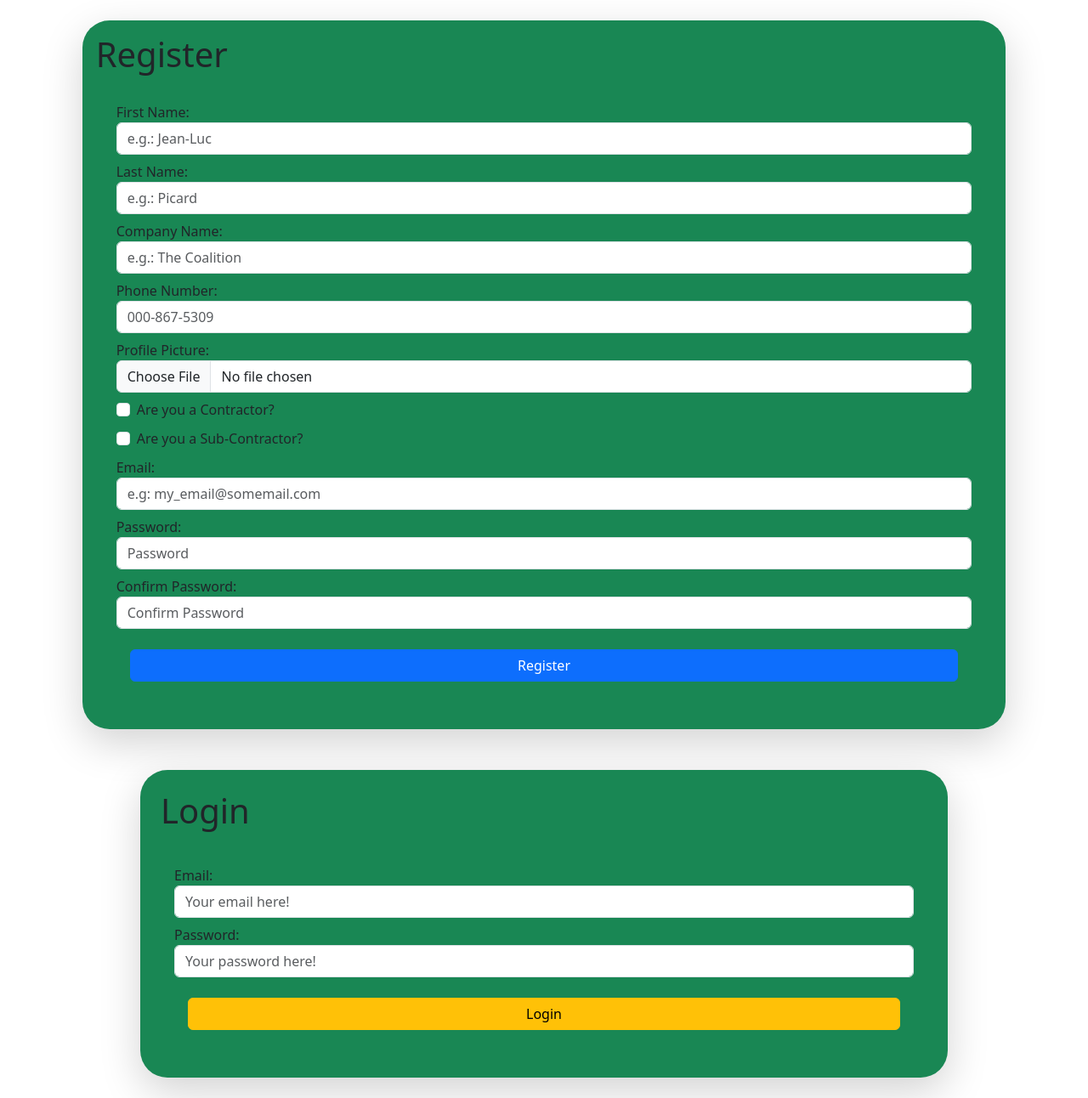
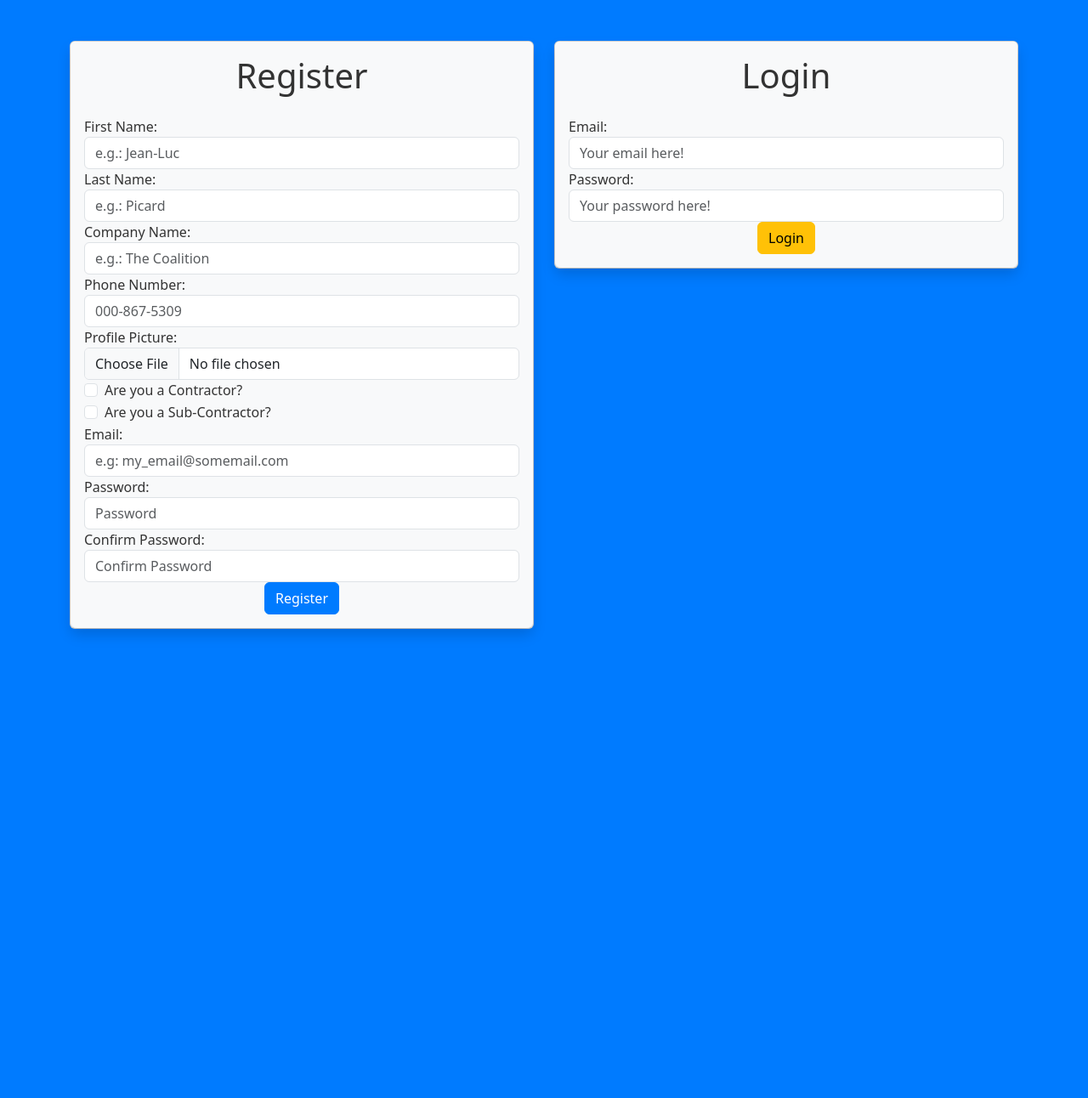
Before and after one commit to Sedium890/final_project, a Flask app: page / in a window 1280 px wide. Shown: the whole page at 85% size. After the commit the page ends 750 px from the top, so only its background shows below. Run offline with Flask 3, Linux system fonts and the light colour scheme.

Commit message:
final commit

```diff
--- a/app/static/css/style.css
+++ b/app/static/css/style.css
@@ -56,3 +56,10 @@ body{
     background-color: #c82333;
     border-color: #bd2130;
 }
+
+
+.card-body {
+    color: #333; /* Set the font color */
+    border-radius: 0.5rem; /* Add rounded corners */
+    box-shadow: 0 0.5rem 1rem rgba(0, 0, 0, 0.15); /* Add box shadow */
+}
--- a/app/templates/index.html
+++ b/app/templates/index.html
@@ -1,48 +1,56 @@
 <!DOCTYPE html>
 <html lang="en">
+
 <head>
     <meta charset="UTF-8">
     <meta http-equiv="X-UA-Compatible" content="IE=edge">
     <meta name="viewport" content="width=device-width, initial-scale=1.0">
     <title>Contract Network</title>
-    <link href="https://cdn.jsdelivr.net/npm/bootstrap@5.3.0-alpha1/dist/css/bootstrap.min.css" rel="stylesheet" integrity="sha384-GLhlTQ8iRABdZLl6O3oVMWSktQOp6b7In1Zl3/Jr59b6EGGoI1aFkw7cmDA6j6gD" crossorigin="anonymous">
-    <script src="../static/javascript/script.js"defer></script>
+    <link href="https://cdn.jsdelivr.net/npm/bootstrap@5.3.0-alpha1/dist/css/bootstrap.min.css" rel="stylesheet"
+        integrity="sha384-GLhlTQ8iRABdZLl6O3oVMWSktQOp6b7In1Zl3/Jr59b6EGGoI1aFkw7cmDA6j6gD" crossorigin="anonymous">
+    <link rel="stylesheet" href="../static/css/style.css">
+    <script src="../static/javascript/script.js" defer></script>
 </head>
+
 <body>
-    <div class>
+    <div class="container my-5">
         {% with messages = get_flashed_messages(with_categories=true) %}
         {% if messages %}
-                <div class="alert alert-success text-danger" role="alert">
+        <div class="alert alert-success" role="alert">
             <h4 class="alert-heading">Hey!</h4>
-                    <ul class="flashes">
+            <ul class="list-unstyled">
                 {% for category, message in messages %}
-                            <li class="{{ category }}">{{ message }}</li>
+                <li class="mb-2 {{ category }}">{{ message }}</li>
                 {% endfor %}
             </ul>
         </div>
         {% endif %}
         {% endwith %}
-        <div class="row justify-content-around">
-            <div class="col-10 p-3 my-4 bg-success rounded-5 shadow-lg">
-                <h1>
-                    Register
-                </h1>
-            <form class="d-flex justify-content-sm-center flex-sm-column gap-2 p-4" action='/sighting/register' method="post" enctype="multipart/form-data">
+        <div class="row justify-content-center">
+            <div class="col-md-6">
+                <div class="card mb-4">
+                    <div class="card-body bg-light">
+                        <h1 class="card-title text-center mb-4">Register</h1>
+                        <form action="/sighting/register" method="post" enctype="multipart/form-data">
                             <div class="form-group">
                                 <label for="first_name">First Name:</label>
-                        <input type="text" class="form-control" name="first_name" placeholder="e.g.: Jean-Luc">
+                                <input type="text" class="form-control" name="first_name"
+                                    placeholder="e.g.: Jean-Luc">
                             </div>
                             <div class="form-group">
                                 <label for="last_name">Last Name:</label>
-                        <input type="text" class="form-control" name="last_name" placeholder="e.g.: Picard">
+                                <input type="text" class="form-control" name="last_name"
+                                    placeholder="e.g.: Picard">
                             </div>
                             <div class="form-group">
                                 <label for="company_name">Company Name:</label>
-                        <input type="text" class="form-control" name="company_name" placeholder="e.g.: The Coalition">
+                                <input type="text" class="form-control" name="company_name"
+                                    placeholder="e.g.: The Coalition">
                             </div>
                             <div class="form-group">
                                 <label for="phone_number">Phone Number:</label>
-                        <input type="tel" class="form-control" name="phone_number" placeholder="000-867-5309" id="phoneInput">
+                                <input type="tel" class="form-control" name="phone_number"
+                                    placeholder="000-867-5309" id="phoneInput">
                             </div>
                             <div class="form-group">
                                 <label for="profile_picture">Profile Picture:</label>
@@ -60,7 +68,8 @@
                             </div>
                             <div class="form-group">
                                 <label for="email">Email:</label>
-                        <input type="email" class="form-control" placeholder="e.g: my_email@somemail.com" name="email">
+                                <input type="email" class="form-control" placeholder="e.g: my_email@somemail.com"
+                                    name="email">
                             </div>
                             <div class="form-group">
                                 <label for="password">Password:</label>
@@ -68,34 +77,39 @@
                             </div>
                             <div class="form-group">
                                 <label for="confirm_password">Confirm Password:</label>
-                        <input type="password" class="form-control" placeholder="Confirm Password" name="confirm_password">
+                                <input type="password" class="form-control" placeholder="Confirm Password"
+                                    name="confirm_password">
                             </div>
-                    <input class="btn btn-primary m-3" type="submit" value="Register">
+                            <div class="text-center">
+                                <button type="submit" class="btn btn-primary">Register</button>
+                            </div>
                         </form>
                     </div>
                 </div>
             </div>
-    <div class="container">
-        <div class="row justify-content-around">
-            <div class="col-10 p-3 my-4 bg-success rounded-5 shadow-lg">
-                <h1 class="p-2">
-                    Login
-                </h1>
-                <form class="d-flex justify-content-lg-center flex-lg-column gap-2 p-4" action='/sighting/login' method="post">
+            <div class="col-md-6">
+                <div class="card mb-4">
+                    <div class="card-body bg-light">
+                        <h1 class="card-title text-center mb-4">Login</h1>
+                        <form action="/sighting/login" method="post">
                             <div class="form-group">
                                 <label for="email">Email:</label>
                                 <input type="text" class="form-control" name="email" placeholder="Your email here!">
                             </div>
                             <div class="form-group">
                                 <label for="password">Password:</label>
-                        <input type="password" class="form-control" name="password" placeholder="Your password here!">
+                                <input type="password" class="form-control" name="password"
+                                    placeholder="Your password here!">
                             </div>
-                    <input class="btn btn-warning m-3" type="submit" value="Login">
+                            <div class="text-center">
+                                <button type="submit" class="btn btn-warning">Login</button>
+                            </div>
                         </form>
                     </div>
                 </div>
             </div>
+        </div>
+    </div>
 </body>
+
 </html>
-</body>
-</html>
```
Lines whose indentation alone changed are shown as unchanged.
